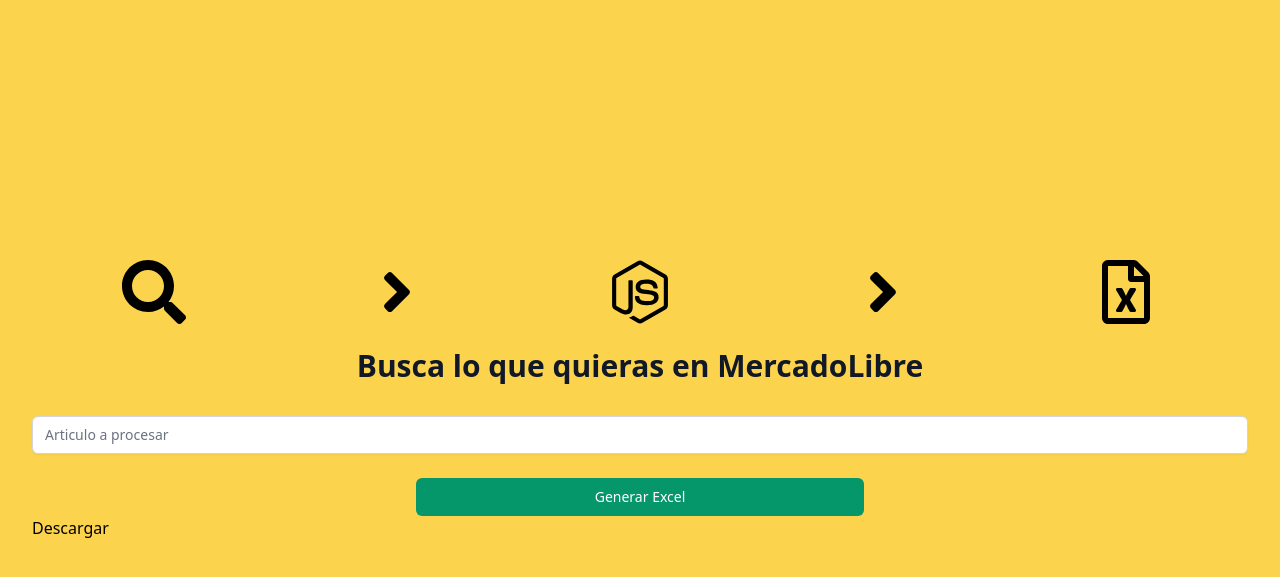
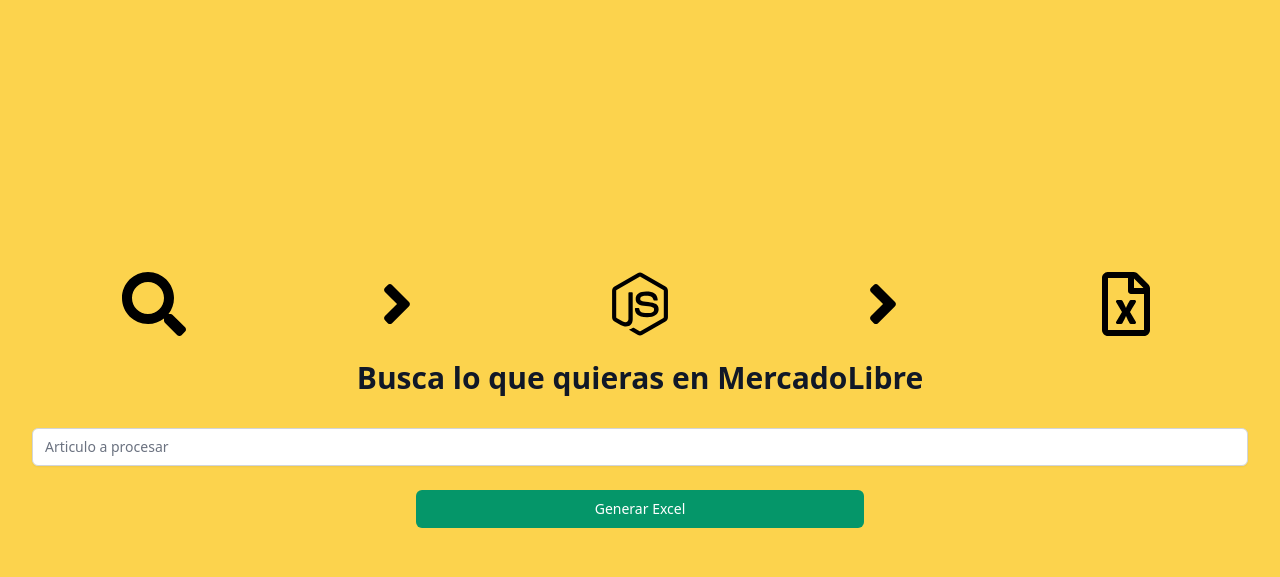
Before and after one commit to JAguVillar/express-ml-sheet, a Node server app: page / in a window 1280 px wide. Shown: the top 577 px of the page. Run offline with Node 20, Linux system fonts and the light colour scheme.

Commit message:
mini cambio

```diff
--- a/views/home.ejs
+++ b/views/home.ejs
@@ -40,7 +40,6 @@
           </button>
         </div>
       </form>
-      <a href="/download">Descargar</a>
     </div>
   </div>
 </body>
```
